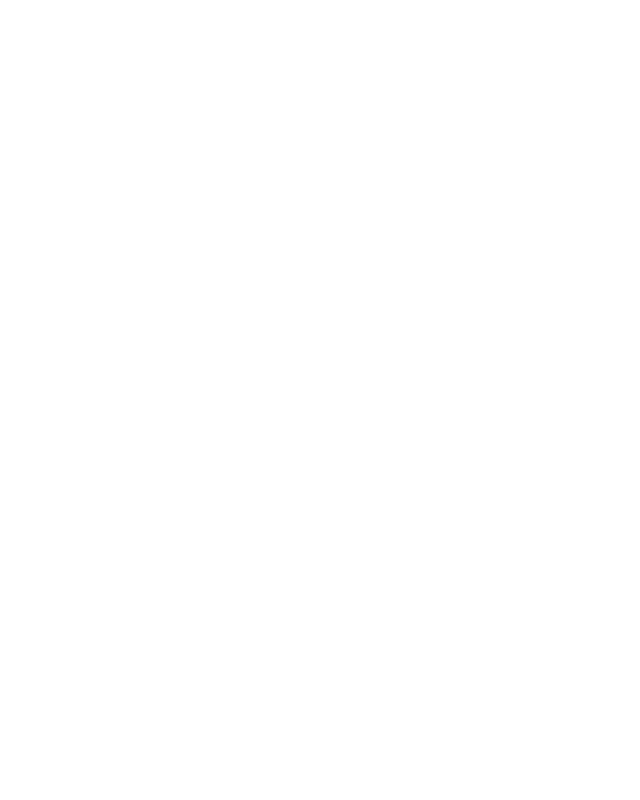
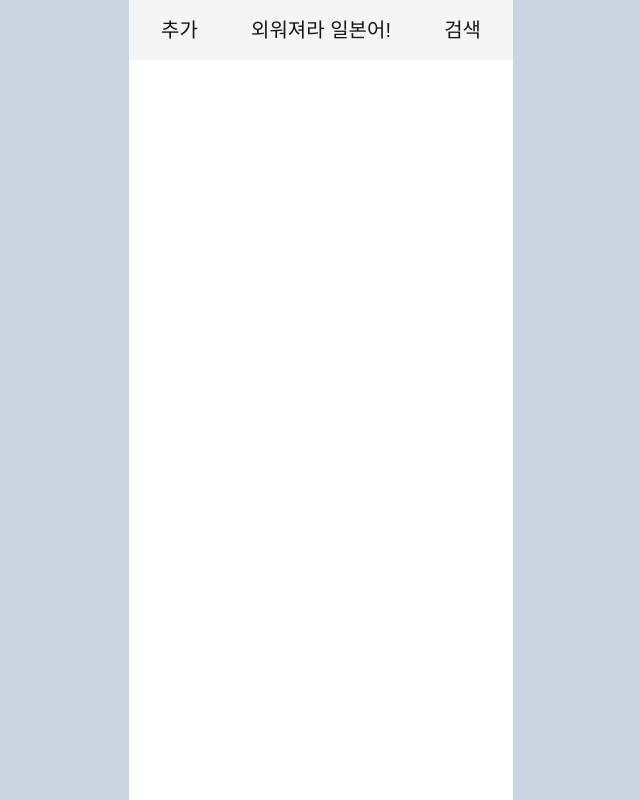
Before and after one commit to myungjinki/japanese.mjki.dev, a Next.js app: page / in a window 1280 px wide. Shown: the whole page, without its empty margins (319-959 px from the left). Built offline with nearby package versions, Linux system fonts and the light colour scheme.

Commit message:
Add Header

```diff
--- /dev/null
+++ b/app/components/header.tsx
@@ -0,0 +1,9 @@
+export default function HeaderComponent() {
+  return (
+    <header className="flex justify-between w-full px-8 py-4 text-xl bg-neutral-100">
+      <div>추가</div>
+      <h1>외워져라 일본어!</h1>
+      <div>검색</div>
+    </header>
+  );
+}
--- a/app/layout.tsx
+++ b/app/layout.tsx
@@ -1,6 +1,7 @@
 import type { Metadata } from "next";
 import localFont from "next/font/local";
 import "./globals.css";
+import HeaderComponent from "./components/header";
 
 const geistSans = localFont({
   src: "./fonts/GeistVF.woff",
@@ -14,8 +15,8 @@
 });
 
 export const metadata: Metadata = {
-  title: "Flashvoca Japanese",
-  description: "Flashvoca Japanese",
+  title: "외워져라 일본어!",
+  description: "외워져라 일본어!",
 };
 
 export default function RootLayout({
@@ -25,7 +26,12 @@
 }>) {
   return (
     <html lang="en">
-      <body className={`${geistSans.variable} ${geistMono.variable} antialiased`}>{children}</body>
+      <body className={`${geistSans.variable} ${geistMono.variable} antialiased flex justify-center bg-slate-300`}>
+        <div className="w-full max-w-sm bg-white h-dvh">
+          <HeaderComponent />
+          {children}
+        </div>
+      </body>
     </html>
   );
 }
```
